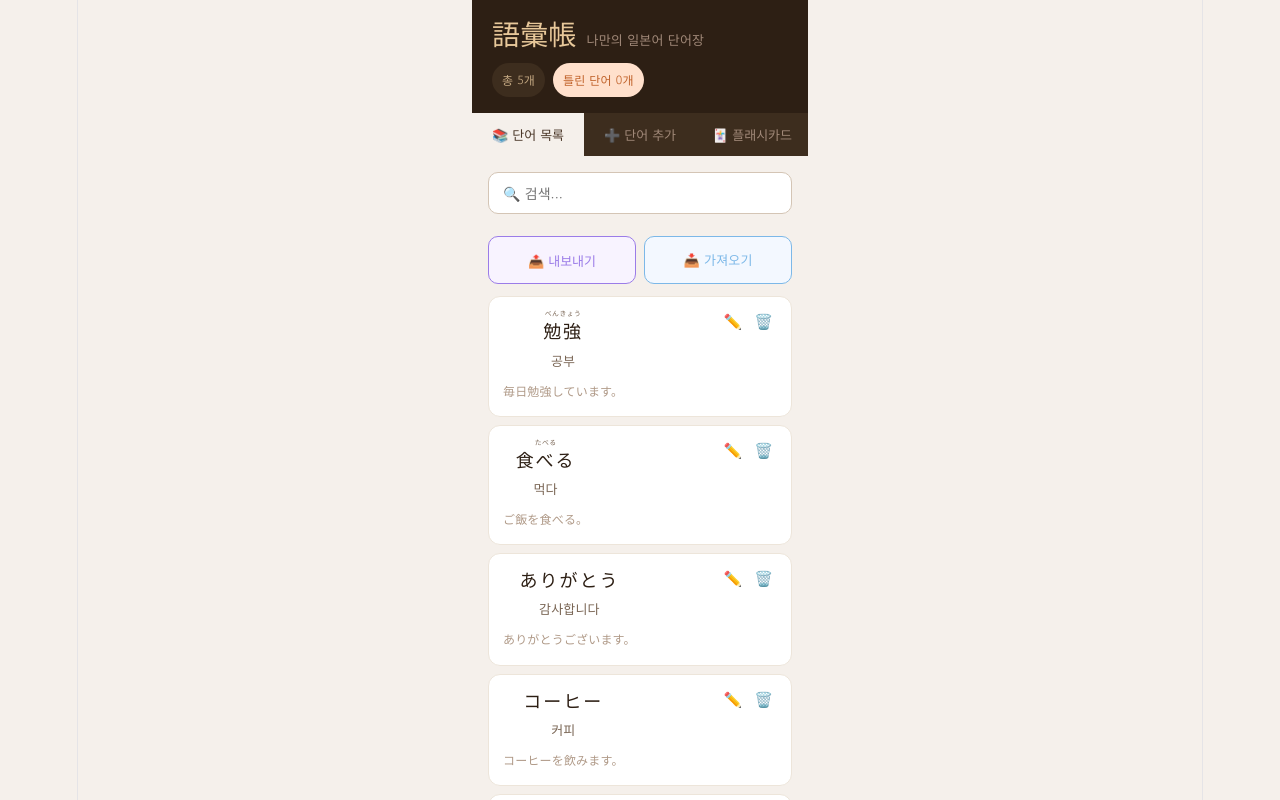
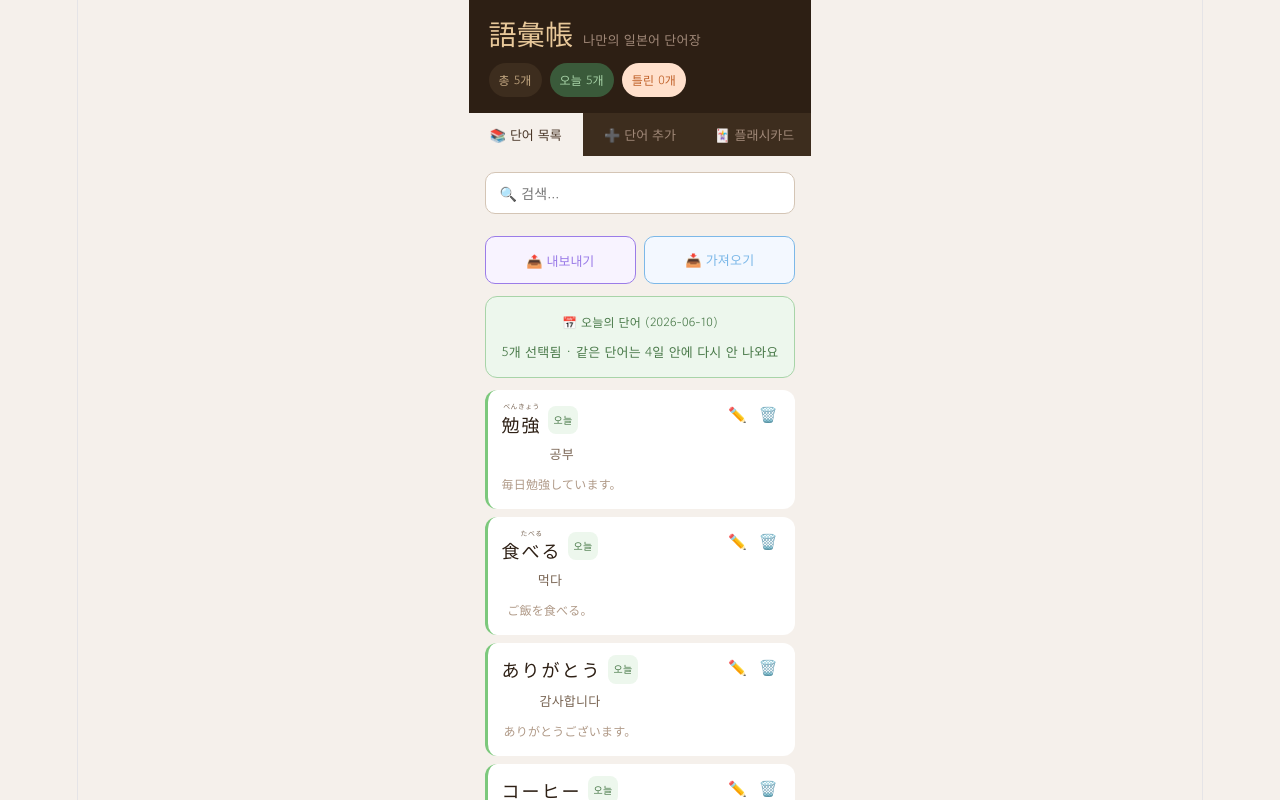
Before and after one commit to tmxpffk1725-rocky/japanese-vocab, a React (Vite) app: page / in a window 1280 px wide. Shown: the top 800 px of the page. Built offline with nearby package versions, Linux system fonts and the light colour scheme.

Commit message:
Update App.jsx

```diff
--- a/src/App.jsx
+++ b/src/App.jsx
@@ -1,6 +1,9 @@
 import { useState, useEffect, useCallback } from "react";
 
 const STORAGE_KEY = "jp_vocab_words";
+const DAILY_KEY = "jp_vocab_daily";
+const COOLDOWN_DAYS = 4;
+const DAILY_COUNT = 30;
 
 const sampleWords = [
   { id: 1, japanese: "勉強", reading: "べんきょう", korean: "공부", example: "毎日勉強しています。", wrong: 0 },
@@ -14,7 +17,41 @@ function shuffle(arr) {
   return [...arr].sort(() => Math.random() - 0.5);
 }
 
-// 루비 텍스트 컴포넌트 (한자 위에 히라가나)
+function getTodayStr() {
+  return new Date().toISOString().slice(0, 10);
+}
+
+// 오늘의 30단어 선택 로직
+// daily 구조: { date: "2026-06-10", wordIds: [1,2,...], usedDates: { wordId: "2026-06-08", ... } }
+function getDailyWords(words, savedDaily) {
+  const today = getTodayStr();
+
+  // 오늘 이미 선택된 단어가 있으면 그대로 사용
+  if (savedDaily && savedDaily.date === today && savedDaily.wordIds) {
+    const todayWords = savedDaily.wordIds
+      .map(id => words.find(w => w.id === id))
+      .filter(Boolean);
+    if (todayWords.length > 0) return todayWords;
+  }
+
+  // 쿨다운 계산: 최근 COOLDOWN_DAYS일 안에 나온 단어 제외
+  const usedDates = savedDaily?.usedDates || {};
+  const cooldownDate = new Date();
+  cooldownDate.setDate(cooldownDate.getDate() - COOLDOWN_DAYS);
+  const cooldownStr = cooldownDate.toISOString().slice(0, 10);
+
+  const available = words.filter(w => {
+    const lastUsed = usedDates[w.id];
+    return !lastUsed || lastUsed <= cooldownStr;
+  });
+
+  // 사용 가능한 단어가 30개 미만이면 쿨다운 무시하고 전체에서 선택
+  const pool = available.length >= DAILY_COUNT ? available : words;
+  const selected = shuffle(pool).slice(0, Math.min(DAILY_COUNT, pool.length));
+
+  return selected;
+}
+
 function RubyText({ japanese, reading, size = 32, color = "#2d1f14" }) {
   if (!reading) {
     return <span style={{ fontSize: size, fontWeight: 700, color, fontFamily: "'Noto Sans JP', sans-serif", letterSpacing: 2 }}>{japanese}</span>;
@@ -35,20 +72,56 @@ export default function App() {
     } catch { return sampleWords; }
   });
 
+  const [daily, setDaily] = useState(() => {
+    try {
+      const saved = localStorage.getItem(DAILY_KEY);
+      return saved ? JSON.parse(saved) : null;
+    } catch { return null; }
+  });
+
   const [tab, setTab] = useState("list");
   const [form, setForm] = useState({ japanese: "", reading: "", korean: "", example: "" });
   const [editId, setEditId] = useState(null);
   const [card, setCard] = useState(null);
   const [cardMode, setCardMode] = useState("random");
   const [wrongOnly, setWrongOnly] = useState(false);
+  const [dailyOnly, setDailyOnly] = useState(true);
   const [search, setSearch] = useState("");
   const [toast, setToast] = useState("");
   const [choices, setChoices] = useState([]);
   const [selected, setSelected] = useState(null);
   const [answered, setAnswered] = useState(false);
 
+  // 오늘의 단어 목록
+  const [dailyWords, setDailyWords] = useState(() => {
+    try {
+      const savedDaily = localStorage.getItem(DAILY_KEY);
+      const parsedDaily = savedDaily ? JSON.parse(savedDaily) : null;
+      const savedWords = localStorage.getItem(STORAGE_KEY);
+      const parsedWords = savedWords ? JSON.parse(savedWords) : sampleWords;
+      return getDailyWords(parsedWords, parsedDaily);
+    } catch { return []; }
+  });
+
   useEffect(() => {
     try { localStorage.setItem(STORAGE_KEY, JSON.stringify(words)); } catch {}
+  }, [words]);
+
+  // daily 상태 저장 및 오늘 단어 갱신
+  useEffect(() => {
+    const today = getTodayStr();
+    const usedDates = daily?.usedDates || {};
+
+    // 날짜가 바뀌었거나 처음이면 새로 선택
+    if (!daily || daily.date !== today) {
+      const newDailyWords = getDailyWords(words, daily);
+      const newUsedDates = { ...usedDates };
+      newDailyWords.forEach(w => { newUsedDates[w.id] = today; });
+      const newDaily = { date: today, wordIds: newDailyWords.map(w => w.id), usedDates: newUsedDates };
+      setDaily(newDaily);
+      setDailyWords(newDailyWords);
+      try { localStorage.setItem(DAILY_KEY, JSON.stringify(newDaily)); } catch {}
+    }
   }, [words]);
 
   const showToast = (msg) => {
@@ -61,15 +134,17 @@ export default function App() {
   });
 
   const makeChoices = useCallback((correctWord, showKorean) => {
-    const others = words.filter(w => w.id !== correctWord.id);
-    const wrong3 = shuffle(others).slice(0, 3);
+    const pool = dailyOnly ? dailyWords : words;
+    const others = pool.filter(w => w.id !== correctWord.id);
+    const wrong3 = shuffle(others.length >= 3 ? others : words.filter(w => w.id !== correctWord.id)).slice(0, 3);
     const answer = showKorean ? correctWord.japanese : correctWord.korean;
     const wrongAnswers = wrong3.map(w => showKorean ? w.japanese : w.korean);
     return shuffle([answer, ...wrongAnswers]);
-  }, [words]);
+  }, [words, dailyWords, dailyOnly]);
 
   const drawCard = useCallback(() => {
-    const pool = wrongOnly ? words.filter(w => w.wrong > 0) : words;
+    const basePool = dailyOnly ? dailyWords : words;
+    const pool = wrongOnly ? basePool.filter(w => w.wrong > 0) : basePool;
     if (pool.length === 0) { setCard(null); return; }
     const random = pool[Math.floor(Math.random() * pool.length)];
     const showKorean = cardMode === "random" ? Math.random() > 0.5 : cardMode === "korean";
@@ -77,7 +152,7 @@ export default function App() {
     setSelected(null);
     setAnswered(false);
     setChoices(makeChoices(random, showKorean));
-  }, [words, cardMode, wrongOnly, makeChoices]);
+  }, [words, dailyWords, cardMode, wrongOnly, dailyOnly, makeChoices]);
 
   useEffect(() => {
     if (tab === "flash") drawCard();
@@ -156,7 +231,8 @@ export default function App() {
     }
   };
 
-  const noCard = !card || (wrongOnly && words.filter(w => w.wrong > 0).length === 0);
+  const activePool = dailyOnly ? dailyWords : words;
+  const noCard = !card || (wrongOnly && activePool.filter(w => w.wrong > 0).length === 0) || activePool.length === 0;
 
   return (
     <div style={styles.container}>
@@ -182,15 +258,18 @@ export default function App() {
         </div>
         <div style={styles.stats}>
           <span style={styles.statBadge}>총 {words.length}개</span>
+          <span style={{ ...styles.statBadge, background: "#3a5a3a", color: "#a8d4a8" }}>
+            오늘 {dailyWords.length}개
+          </span>
           <span style={{ ...styles.statBadge, background: "#ffe0cc", color: "#c0622a" }}>
-            틀린 단어 {words.filter(w => w.wrong > 0).length}개
+            틀린 {words.filter(w => w.wrong > 0).length}개
           </span>
         </div>
       </div>
 
       <div style={styles.tabs}>
         {[["list", "📚 단어 목록"], ["add", editId ? "✏️ 수정" : "➕ 단어 추가"], ["flash", "🃏 플래시카드"]].map(([key, label]) => (
-          <button key={key} className="tab-btn" onClick={() => { setTab(key); if (key !== "add") { setEditId(null); setForm({ japanese: "", reading: "", korean: "", type: "kanji", example: "" }); } }}
+          <button key={key} className="tab-btn" onClick={() => { setTab(key); if (key !== "add") { setEditId(null); setForm({ japanese: "", reading: "", korean: "", example: "" }); } }}
             style={{ ...styles.tab, ...(tab === key ? styles.tabActive : {}) }}>
             {label}
           </button>
@@ -205,7 +284,6 @@ export default function App() {
             <div style={styles.filterRow}>
               <input placeholder="🔍 검색..." value={search} onChange={e => setSearch(e.target.value)} style={styles.searchInput} />
             </div>
-            {/* 내보내기/가져오기 */}
             <div style={{ display: "flex", gap: 8, marginBottom: 12 }}>
               <button onClick={handleExport}
                 style={{ flex: 1, padding: "10px 0", borderRadius: 10, border: "1.5px solid #9b7ce8", background: "#f8f3ff", color: "#9b7ce8", fontSize: 13, fontWeight: 700, cursor: "pointer", fontFamily: "'Gowun Dodum', sans-serif" }}>
@@ -217,16 +295,27 @@ export default function App() {
               </label>
             </div>
 
+            {/* 오늘의 단어 배너 */}
+            <div style={{ background: "#edf7ed", border: "1.5px solid #a8d4a8", borderRadius: 12, padding: "12px 16px", marginBottom: 12 }}>
+              <div style={{ fontSize: 12, color: "#4a7a4a", fontWeight: 700, marginBottom: 4 }}>📅 오늘의 단어 ({getTodayStr()})</div>
+              <div style={{ fontSize: 13, color: "#4a7a4a" }}>
+                {dailyWords.length}개 선택됨 · 같은 단어는 {COOLDOWN_DAYS}일 안에 다시 안 나와요
+              </div>
+            </div>
+
             {filtered.length === 0 ? (
               <div style={styles.empty}><div style={{ fontSize: 48, marginBottom: 12 }}>📭</div><div style={{ color: "#9e8878" }}>단어가 없어요!</div></div>
             ) : (
               <div style={styles.wordList}>
-                {filtered.map(w => (
-                  <div key={w.id} className="word-row" style={styles.wordRow}>
+                {filtered.map(w => {
+                  const isToday = dailyWords.some(d => d.id === w.id);
+                  return (
+                    <div key={w.id} className="word-row" style={{ ...styles.wordRow, borderLeft: isToday ? "3px solid #7cc87c" : "1px solid #ede5da" }}>
                       <div style={styles.wordLeft}>
                         <div>
-                        <div style={{ marginBottom: 2 }}>
+                          <div style={{ marginBottom: 2, display: "flex", alignItems: "center", gap: 6 }}>
                             <RubyText japanese={w.japanese} reading={w.reading} size={18} />
+                            {isToday && <span style={{ fontSize: 10, background: "#edf7ed", color: "#4a7a4a", padding: "1px 6px", borderRadius: 8, fontWeight: 700 }}>오늘</span>}
                           </div>
                           <div style={styles.korean}>{w.korean}</div>
                           {w.example && <div style={styles.example}>{w.example}</div>}
@@ -238,7 +327,8 @@ export default function App() {
                         <button onClick={() => handleDelete(w.id)} style={{ ...styles.iconBtn, color: "#e87c7c" }}>🗑️</button>
                       </div>
                     </div>
-                ))}
+                  );
+                })}
               </div>
             )}
           </div>
@@ -248,31 +338,24 @@ export default function App() {
         {tab === "add" && (
           <div style={styles.formCard}>
             <h2 style={styles.formTitle}>{editId ? "단어 수정" : "새 단어 추가"}</h2>
-
             <label style={styles.label}>일본어 * <span style={{ color: "#b09a88", fontWeight: 400 }}>(한자, 히라가나, 가타카나 모두 가능)</span></label>
             <input value={form.japanese} onChange={e => setForm(f => ({ ...f, japanese: e.target.value }))}
               placeholder="예: 勉強 / ありがとう / コーヒー" style={styles.input} />
-
             <label style={styles.label}>히라가나 읽기 <span style={{ color: "#b09a88", fontWeight: 400 }}>(한자인 경우 입력, 히라가나/가타카나는 생략 가능)</span></label>
             <input value={form.reading} onChange={e => setForm(f => ({ ...f, reading: e.target.value }))}
               placeholder="예: べんきょう" style={styles.input} />
-
-            {/* 미리보기 */}
             {form.japanese && (
               <div style={{ background: "#f8f3ff", borderRadius: 12, padding: "14px 16px", marginBottom: 16, textAlign: "center", border: "1.5px solid #d4c0f0" }}>
                 <div style={{ fontSize: 11, color: "#9b7ce8", marginBottom: 8, fontWeight: 700 }}>미리보기</div>
                 <RubyText japanese={form.japanese} reading={form.reading} size={28} />
               </div>
             )}
-
             <label style={styles.label}>한국어 뜻 *</label>
             <input value={form.korean} onChange={e => setForm(f => ({ ...f, korean: e.target.value }))}
               placeholder="예: 공부" style={styles.input} />
-
             <label style={styles.label}>예문 (선택)</label>
             <textarea value={form.example} onChange={e => setForm(f => ({ ...f, example: e.target.value }))}
               placeholder="예: 毎日勉強しています。" style={{ ...styles.input, height: 72, resize: "none", fontFamily: "'Noto Sans JP', sans-serif" }} />
-
             <button className="btn-hover" onClick={handleSubmit} style={styles.submitBtn}>{editId ? "수정 완료" : "저장하기"}</button>
             {editId && <button onClick={() => { setEditId(null); setForm({ japanese: "", reading: "", korean: "", example: "" }); }} style={{ ...styles.submitBtn, background: "#e0d5cc", color: "#6b5744", marginTop: 8 }}>취소</button>}
           </div>
@@ -281,12 +364,24 @@ export default function App() {
         {/* FLASH */}
         {tab === "flash" && (
           <div>
+            {/* 오늘의 단어 진행 상황 */}
+            <div style={{ background: "#edf7ed", border: "1.5px solid #a8d4a8", borderRadius: 12, padding: "10px 14px", marginBottom: 12 }}>
+              <div style={{ fontSize: 12, color: "#4a7a4a", fontWeight: 700 }}>
+                📅 오늘의 단어 {dailyWords.length}개
+                <span style={{ fontWeight: 400, marginLeft: 6 }}>· {COOLDOWN_DAYS}일 쿨다운</span>
+              </div>
+            </div>
+
             <div style={{ display: "flex", gap: 8, flexWrap: "wrap", marginBottom: 14 }}>
               <select value={cardMode} onChange={e => setCardMode(e.target.value)} style={styles.select}>
                 <option value="random">랜덤 방향</option>
                 <option value="japanese">일본어 → 한국어</option>
                 <option value="korean">한국어 → 일본어</option>
               </select>
+              <button onClick={() => { setDailyOnly(p => !p); }}
+                style={{ ...styles.select, cursor: "pointer", background: dailyOnly ? "#7cc87c" : "#fff", color: dailyOnly ? "#fff" : "#6b5744", border: `1.5px solid #7cc87c`, fontWeight: dailyOnly ? 700 : 400 }}>
+                {dailyOnly ? "✓ 오늘 단어만" : "오늘 단어만"}
+              </button>
               <button onClick={() => setWrongOnly(p => !p)}
                 style={{ ...styles.select, cursor: "pointer", background: wrongOnly ? "#e8a87c" : "#fff", color: wrongOnly ? "#fff" : "#6b5744", border: `1.5px solid #e8a87c`, fontWeight: wrongOnly ? 700 : 400 }}>
                 {wrongOnly ? "✓ 틀린 단어만" : "틀린 단어만"}
@@ -312,7 +407,7 @@ export default function App() {
                   </div>
                 </div>
 
-                {words.length < 4 ? (
+                {activePool.length < 4 ? (
                   <div style={{ textAlign: "center", padding: 20, color: "#b09a88", fontSize: 14 }}>4지선다는 단어가 4개 이상 필요해요!</div>
                 ) : (
                   <div>
@@ -372,7 +467,7 @@ const styles = {
   headerInner: { display: "flex", alignItems: "baseline", gap: 10, marginBottom: 10 },
   logo: { fontSize: 28, fontWeight: 700, fontFamily: "'Noto Sans JP', sans-serif", color: "#e8c89a" },
   logoSub: { fontSize: 13, color: "#a08878" },
-  stats: { display: "flex", gap: 8 },
+  stats: { display: "flex", gap: 8, flexWrap: "wrap" },
   statBadge: { background: "#3d2d1e", color: "#c4a882", padding: "4px 10px", borderRadius: 20, fontSize: 12 },
   tabs: { display: "flex", background: "#3d2d1e" },
   tab: { flex: 1, padding: "12px 0", border: "none", background: "transparent", color: "#a08878", fontSize: 13, cursor: "pointer", fontFamily: "'Gowun Dodum', sans-serif" },
@@ -380,12 +475,9 @@ const styles = {
   content: { padding: 16 },
   filterRow: { marginBottom: 12 },
   searchInput: { width: "100%", padding: "10px 14px", border: "1.5px solid #d4c5b5", borderRadius: 10, background: "#fff", fontSize: 14, fontFamily: "'Gowun Dodum', sans-serif", marginBottom: 10, color: "#2d1f14" },
-  typeFilters: { display: "flex", gap: 6, flexWrap: "wrap" },
-  typePill: { padding: "6px 12px", borderRadius: 20, border: "1.5px solid #d4c5b5", background: "#fff", cursor: "pointer", fontSize: 12, fontFamily: "'Gowun Dodum', sans-serif", transition: "all 0.2s" },
   wordList: { display: "flex", flexDirection: "column", gap: 8 },
-  wordRow: { background: "#fff", borderRadius: 12, padding: "12px 14px", display: "flex", justifyContent: "space-between", alignItems: "flex-start", transition: "background 0.15s", border: "1px solid #ede5da" },
+  wordRow: { background: "#fff", borderRadius: 12, padding: "12px 14px", display: "flex", justifyContent: "space-between", alignItems: "flex-start", transition: "background 0.15s" },
   wordLeft: { display: "flex", gap: 10, alignItems: "flex-start" },
-  typeDot: { display: "inline-block", padding: "2px 8px", borderRadius: 10, fontSize: 10, color: "#fff", whiteSpace: "nowrap", marginTop: 2 },
   korean: { fontSize: 13, color: "#7a6655", marginTop: 4 },
   example: { fontSize: 12, color: "#b09a88", marginTop: 4, fontFamily: "'Noto Sans JP', sans-serif" },
   wordRight: { display: "flex", alignItems: "center", gap: 4, flexShrink: 0 },
```
Lines whose indentation alone changed are shown as unchanged.
